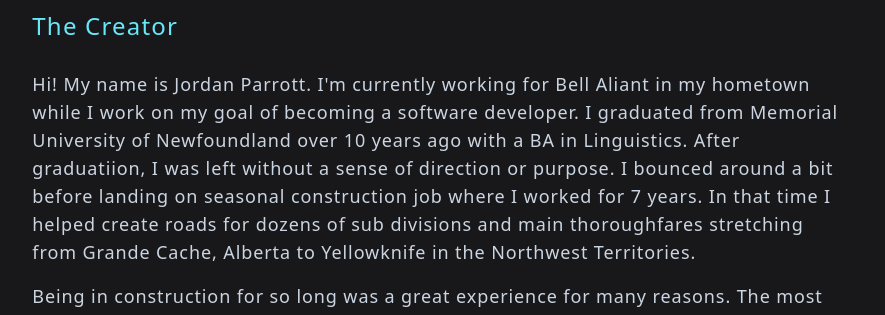
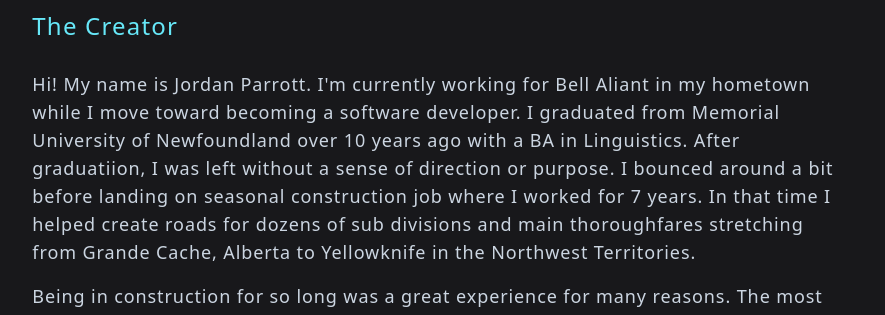
Before and after one commit to parrottjrs/think-write, a React (Vite) app: page /#/about in a window 1280 px wide. Shown: the part 751-1066 px from the top of the page, without its empty margins (197-1082 px from the left). Built offline with nearby package versions, Linux system fonts and the light colour scheme.

Commit message:
Update About.tsx

```diff
--- a/src/pages/About.tsx
+++ b/src/pages/About.tsx
@@ -21,14 +21,14 @@ export default function About() {
           <h2 className={STYLES.H_TWO}>The Creator</h2>
           <p className={STYLES.STANDARD_TEXT}>
             Hi! My name is Jordan Parrott. I'm currently working for Bell Aliant
-            in my hometown while I work on my goal of becoming a software
-            developer. I graduated from Memorial University of Newfoundland over
-            10 years ago with a BA in Linguistics. After graduatiion, I was left
-            without a sense of direction or purpose. I bounced around a bit
-            before landing on seasonal construction job where I worked for 7
-            years. In that time I helped create roads for dozens of sub
-            divisions and main thoroughfares stretching from Grande Cache,
-            Alberta to Yellowknife in the Northwest Territories.
+            in my hometown while I move toward becoming a software developer. I
+            graduated from Memorial University of Newfoundland over 10 years ago
+            with a BA in Linguistics. After graduatiion, I was left without a
+            sense of direction or purpose. I bounced around a bit before landing
+            on seasonal construction job where I worked for 7 years. In that
+            time I helped create roads for dozens of sub divisions and main
+            thoroughfares stretching from Grande Cache, Alberta to Yellowknife
+            in the Northwest Territories.
           </p>
           <p className={STYLES.STANDARD_TEXT}>
             Being in construction for so long was a great experience for many
```
